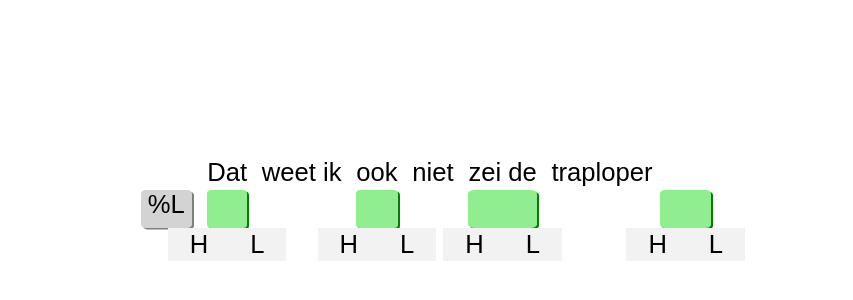
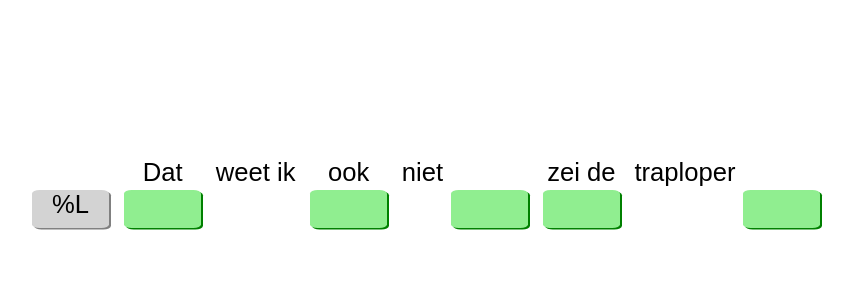
Before and after one commit to tsg-humlab/autinto, a React (Create React App) app in the folder frontend/exercise-widget/: page / in a window 1280 px wide. Shown: the part 2-302 px from the top of the page, without its empty margins (214-1067 px from the left). Built offline with nearby package versions, Linux system fonts and the light colour scheme.

Commit message:
Populate drop down menu with options

```diff
--- a/frontend/exercise-widget/src/Annotatable.js
+++ b/frontend/exercise-widget/src/Annotatable.js
@@ -1,28 +1,37 @@
-import React, { Component } from 'react';
+import React, { useState } from 'react';
 
-function Dropdown() {
+function Dropdown({ open, onSelected, options }) {
   return (
     <div className="dropdown-offset">
-      <div className="dropdown">
+      <div className="dropdown" style={{display: open ? 'block' : 'none'}}>
         <table>
-          <tr>
-            <td>H</td>
-            <td>L</td>
+          <tbody>
+          {options.map((rowOptions, index) =>
+          <tr key={index}>
+            {rowOptions.map((option) =>
+            <td key={option} onClick={() => onSelected(option)}>{option}</td>
+            )}
           </tr>
+          )}
+          </tbody>
         </table>
       </div>
     </div>
   )
 }
 
-export default function Annotatable({ text="", preset=null }) {
+export default function Annotatable({ text="", preset=null, options=[] }) {
+  const [menuOpened, setMenuOpened] = useState(false)
+  const [selectedValue, selectValue] = useState(preset)
+
   return (
-    <div className={`annotatable ${text ? '' : 'empty'} ${preset ? 'disabled' : ''}`}>
+    <div onClick={() => setMenuOpened(open => !open)}
+         className={`annotatable ${text ? '' : 'empty'} ${preset ? 'disabled' : ''}`}>
       {text ? text : <React.Fragment> &nbsp; </React.Fragment>}
       <div className="box">
-        <div className="box-content">{preset}</div>
+        <div className="box-content">{selectedValue}</div>
         {preset ? // Only allow for a dropdown if the value is editable (no preset).
-          '' : <Dropdown />}
+            '' : <Dropdown options={options} open={menuOpened} onSelected={selectValue} />}
       </div>
     </div>
   )
--- a/frontend/exercise-widget/src/App.css
+++ b/frontend/exercise-widget/src/App.css
@@ -7,10 +7,11 @@
 .annotatable {
 	display: inline-block;
 	margin: 0 .3em;
+	min-width: 3em;
 }
 
 .empty {
-	width: 2em;
+	width: 3em;
 	user-select: none;
 }
 
@@ -43,6 +44,7 @@
 }
 
 .dropdown {
+
 	position: relative;
 	left: -50%;
 	background-color: #f2f2f2;
--- a/frontend/exercise-widget/src/App.js
+++ b/frontend/exercise-widget/src/App.js
@@ -4,11 +4,25 @@ import Annotatable from './Annotatable'
 
 class App extends Component {
   render() {
+    const startOptions = [
+      ['%L', '!%L'],
+      ['%H', '!%H'],
+      ['%HL', '!%HL']]
+    const wordOptions = [
+      ['H*', '!H*'],
+      ['H*L', '!H*L'],
+      ['L*', 'L*H'],
+      ['L*HL', 'L*!HL'],
+      ['H*LH', '∅']
+    ]
+    const endOptions = [['L%'], ['H%'], ['%']]
     return (
       <div className="App">
         <Annotatable preset="%L"/>
-        <Annotatable text="Dat"/> weet ik <Annotatable text="ook"/> niet <Annotatable text="zei de"/> traploper
-        <Annotatable />
+        <Annotatable options={wordOptions} text="Dat"/> weet ik <Annotatable options={wordOptions} text="ook"/> niet
+        <Annotatable options={wordOptions}/>
+        <Annotatable options={wordOptions} text="zei de"/> traploper
+        <Annotatable options={endOptions}/>
       </div>
     );
   }
```
